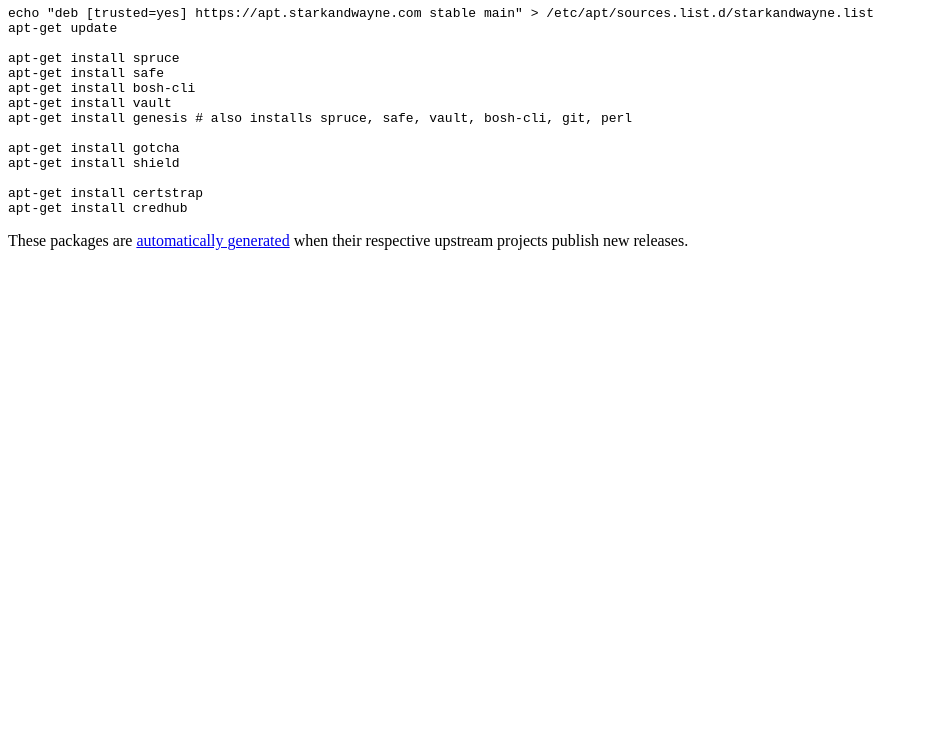
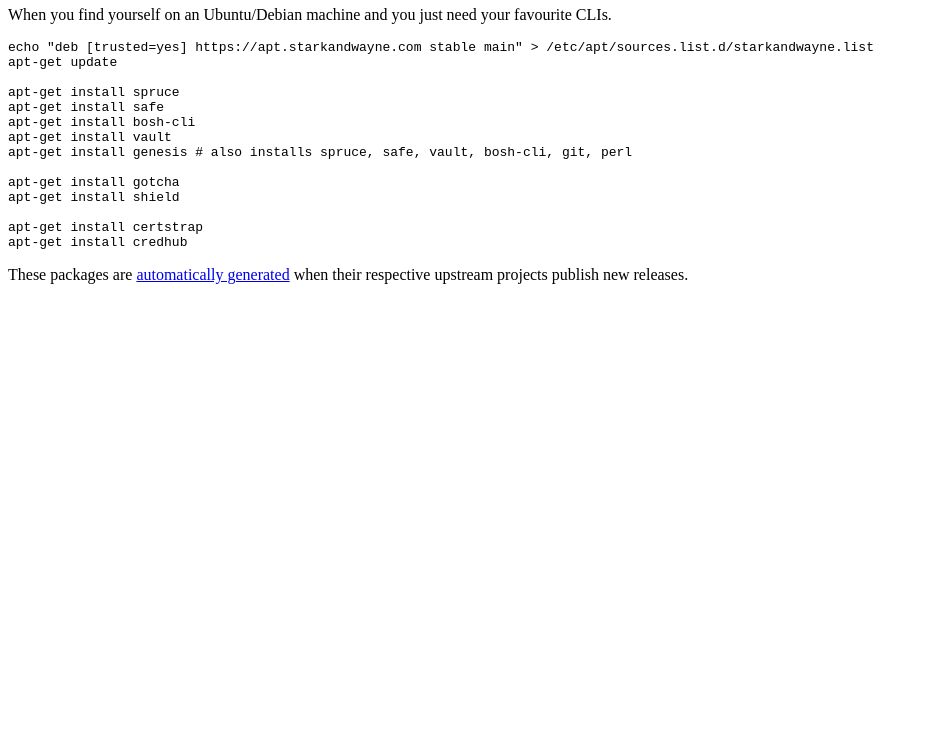
Before and after one commit to cloudfoundry-community/homebrew-cf, a plain HTML site: page apt/index.html in a window 1280 px wide. Shown: the part 60-800 px from the top of the page, without its empty margins (0-928 px from the left). Drawn offline with Linux system fonts and the light colour scheme.

Commit message:
intro to apt. site

```diff
--- a/apt/index.html
+++ b/apt/index.html
@@ -4,6 +4,7 @@
 </head>
 <body>
   <h1>Stark &amp; Wayne APT repository</h1>
+  <p>When you find yourself on an Ubuntu/Debian machine and you just need your favourite CLIs.</p>
   <pre>echo "deb [trusted=yes] https://apt.starkandwayne.com stable main" > /etc/apt/sources.list.d/starkandwayne.list
 apt-get update
 
```
